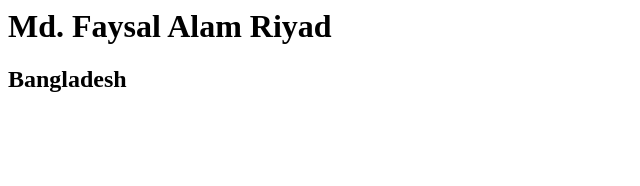
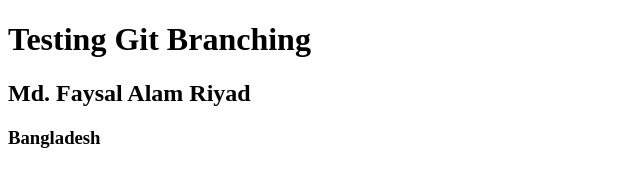
Before and after one commit to voiceofriyad/1st_test, a plain HTML site: page index.html in a window 1280 px wide. Shown: the whole page, without its empty margins (0-640 px from the left). Drawn offline with Linux system fonts and the light colour scheme.

Commit message:
15 october commit

```diff
--- a/index.html
+++ b/index.html
@@ -1,2 +1,12 @@
-<h1> Md. Faysal Alam Riyad </h1>
-<h2> Bangladesh </h2>
+<!DOCTYPE html>
+<html lang="en">
+   <head>
+      <meta charset="UTF-8">
+      <title>Testing Git Branching</title>
+   </head>
+   <body>
+      <h1>Testing Git Branching</h1>
+     <h2> Md. Faysal Alam Riyad </h1>
+     <h3> Bangladesh </h2>
+   </body>
+</html>
```
